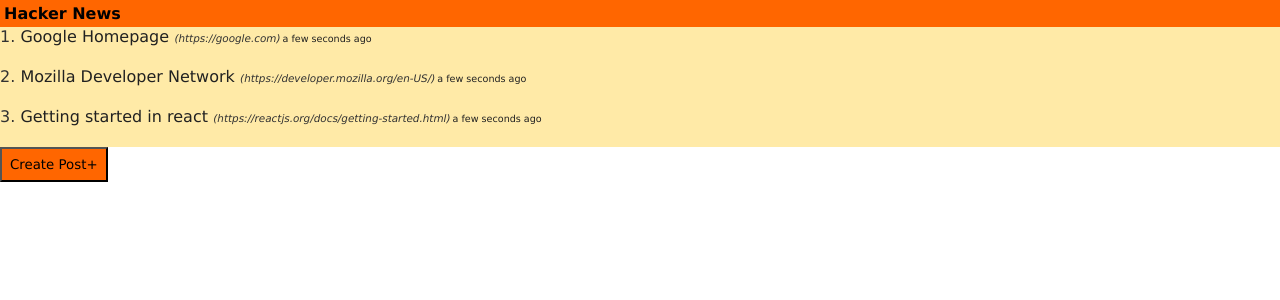
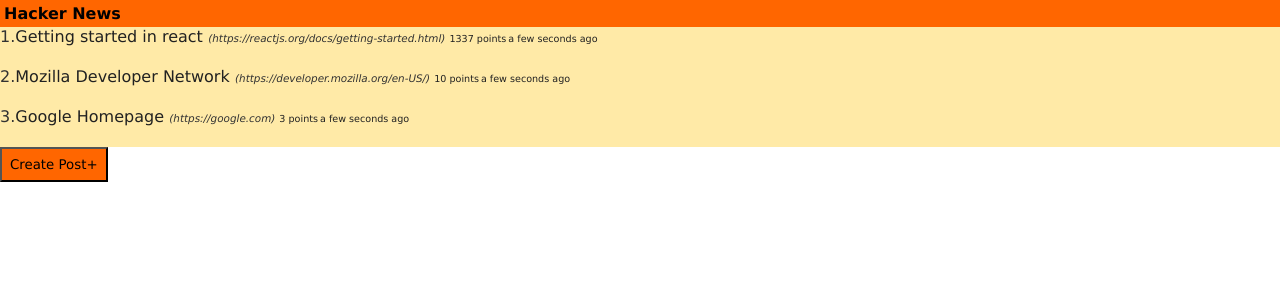
Before and after one commit to MichaelScript/react-hacker-news, a React (Create React App) app: page / in a window 1280 px wide. Shown: the top 300 px of the page. Built offline with nearby package versions, Linux system fonts and the light colour scheme.

Commit message:
Automatic link formatting

```diff
--- a/src/App.js
+++ b/src/App.js
@@ -16,15 +16,19 @@
       articles:[
         {"title":"Google Homepage",
       "link":"https://google.com",
-        "time":new Date()},
+        "time":new Date(),
+        "votes":3},
       {
         "title":"Mozilla Developer Network",
       "link":"https://developer.mozilla.org/en-US/",
-      "time":new Date()},
+      "time":new Date(),
+      "votes":10
+      },
       {
         "title":"Getting started in react",
         "link":"https://reactjs.org/docs/getting-started.html",
-        "time":new Date()
+        "time":new Date(),
+        "votes":1337
       }
       ]
     }
@@ -42,13 +46,28 @@
     })
   }
 
+  upvote(i){
+    let articles = this.state.articles.slice()
+    articles[i].votes += 1;
+    this.setState({
+      articles:articles
+    })
+  }
+
   addPost(link,title){
     let newArticles = this.state.articles.slice();
     if(title !== undefined && link !== undefined){
+      /* Automatically adding in http if the link provided
+      doesn't have it*/
+      if (!link.match(/^[a-zA-Z]+:\/\//))
+      {
+          link = 'http://' + link;
+      }
       newArticles.push({
         "title":title,
         "link":link,
-        "time":new Date()
+        "time":new Date(),
+        "votes":0
       });
       this.setState(
         {
--- a/src/components/item.js
+++ b/src/components/item.js
@@ -5,8 +5,10 @@
     render(){
         return (
             <div className="post">
-                <div class="post-number">{this.props.index}.</div> <a href={this.props.link}>{this.props.title}</a>
+                <div className="post-number">{this.props.index}.</div>
+                <a href={this.props.link}>{this.props.title}</a>
                 <span className="backlink"> ({this.props.link})</span>
+                <div className="votes">{this.props.votes} points</div>
                 <div className="date"><Moment fromNow>{this.props.time.toString()}</Moment></div>
             </div>
         )
--- a/src/components/list.js
+++ b/src/components/list.js
@@ -3,9 +3,11 @@
 export default class List extends Component {
     render(){
         const items = this.props.items;
-        const listItems = items.map((item,i)=>{
+        const listItems = items.sort((a,b)=>{
+            return b.votes - a.votes;
+        }).map((item,i)=>{
             return <div>
-                <Item index={i + 1} time={item.time} title={item.title} link={item.link}></Item>
+                <Item index={i + 1} votes={item.votes} time={item.time} title={item.title} link={item.link}></Item>
             </div>
         })
         return (<div class="posts-container">
--- a/src/components/styles.css
+++ b/src/components/styles.css
@@ -22,6 +22,11 @@
     color:#212121;
     font-size:.6em;
     display: inline;
+}
+.votes{
+    display:inline;
+    font-size:.6em;
+    margin:2px;
 }
 
 .post-number{
```
